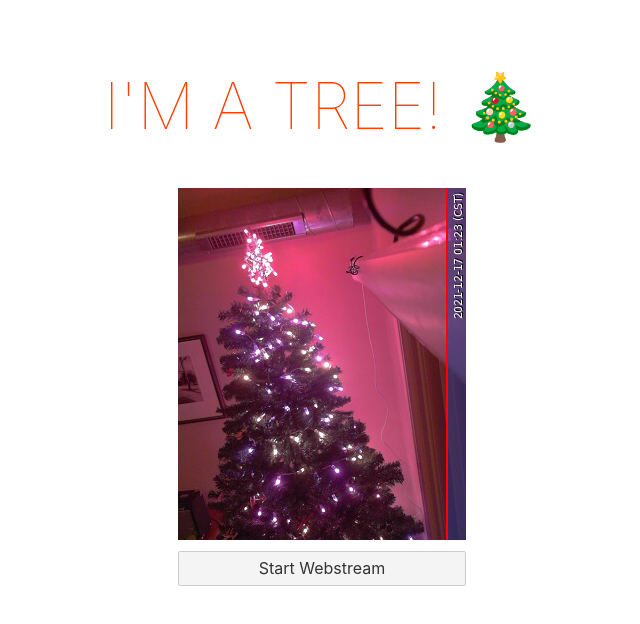
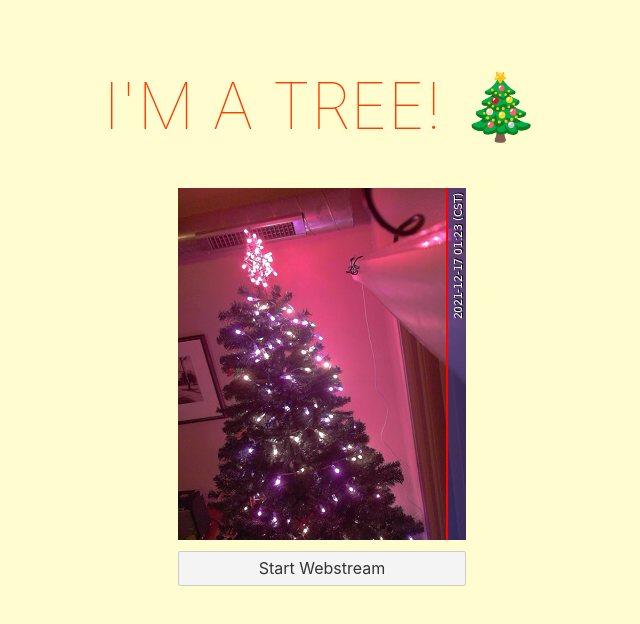
Before and after one commit to bmitchinson/tree-controls-ui, a Svelte app: page / in a window 1280 px wide. Shown: the top 624 px of the page, without its empty margins (318-958 px from the left). Built offline with nearby package versions, Linux system fonts and the light colour scheme.

Commit message:
Format global css file and add background color

```diff
--- a/public/global.css
+++ b/public/global.css
@@ -1,7 +1,9 @@
-html, body {
+html,
+body {
   position: relative;
   width: 100%;
   height: 100%;
+  background-color: #fffdd0;
 }
 
 body {
@@ -9,11 +11,12 @@
   margin: 0;
   padding: 8px;
   box-sizing: border-box;
-	font-family: -apple-system, BlinkMacSystemFont, "Segoe UI", Roboto, Oxygen-Sans, Ubuntu, Cantarell, "Helvetica Neue", sans-serif;
+  font-family: -apple-system, BlinkMacSystemFont, "Segoe UI", Roboto,
+    Oxygen-Sans, Ubuntu, Cantarell, "Helvetica Neue", sans-serif;
 }
 
 a {
-	color: rgb(0,100,200);
+  color: rgb(0, 100, 200);
   text-decoration: none;
 }
 
@@ -22,14 +25,17 @@
 }
 
 a:visited {
-	color: rgb(0,80,160);
+  color: rgb(0, 80, 160);
 }
 
 label {
   display: block;
 }
 
-input, button, select, textarea {
+input,
+button,
+select,
+textarea {
   font-family: inherit;
   font-size: inherit;
   -webkit-padding: 0.4em 0;
```
Lines whose indentation alone changed are shown as unchanged.
